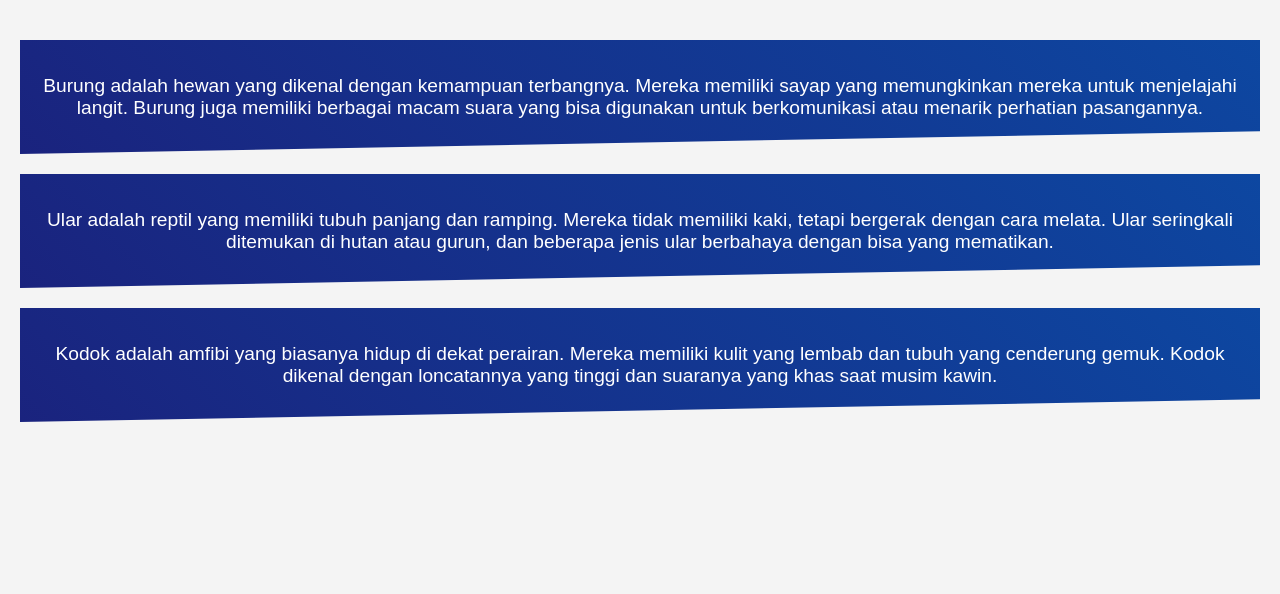
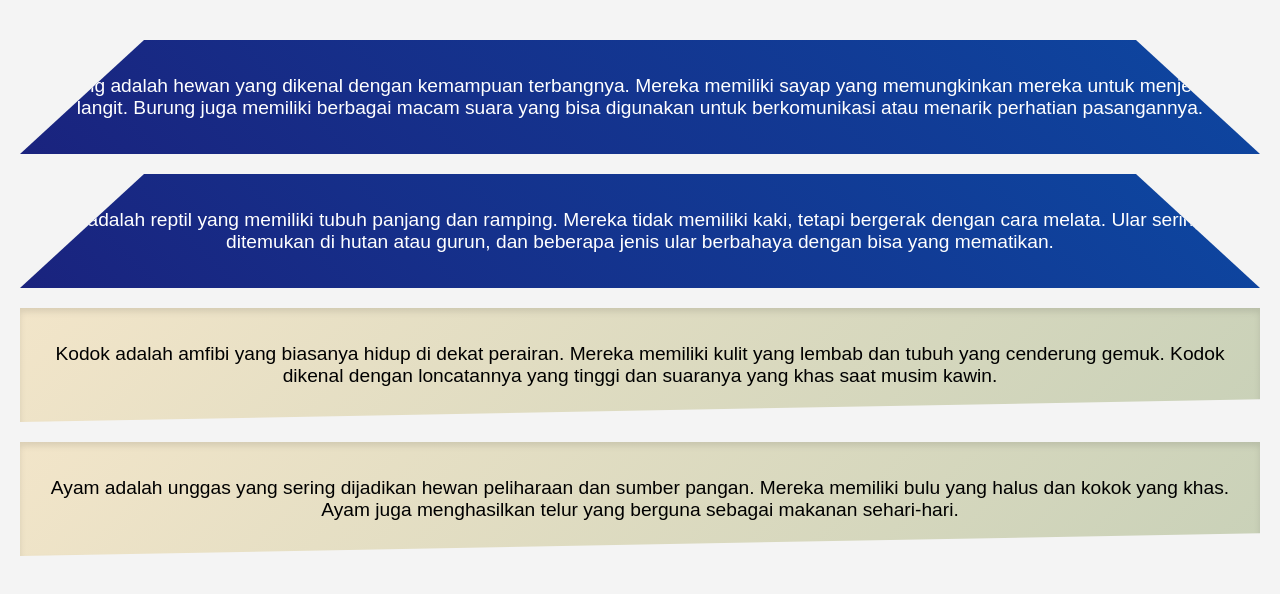
Before and after one commit to SAFF35/C11, a plain HTML site: page index.html in a window 1280 px wide. Drawn offline with Linux system fonts and the light colour scheme.

Commit message:
Update index.html

```diff
--- a/index.html
+++ b/index.html
@@ -15,36 +15,59 @@
             background-color: #f4f4f4;
             padding: 20px;
         }
-        .zigzag-container {
+        /* Jajaran Genjang untuk paragraf 1 dan 2 */
+        .paragraf-jajaran {
             display: block;
             background: linear-gradient(45deg, #1a237e, #0d47a1);
-            clip-path: polygon(0 0, 100% 0, 100% 80%, 0 100%);
+            clip-path: polygon(10% 0, 90% 0, 100% 100%, 0 100%);
             padding: 20px;
             margin: 20px 0;
             color: white;
             text-align: center;
         }
-        .zigzag-container p {
+        .paragraf-jajaran p {
             margin: 15px 0;
             font-size: 1.2rem;
         }
+
+        /* Kertas Jaman Dulu untuk paragraf 3 dan 4 */
+        .paragraf-kertas {
+            display: block;
+            background: linear-gradient(135deg, #f2e5c9, #c9d1b8);
+            clip-path: polygon(0 0, 100% 0, 100% 80%, 0 100%);
+            padding: 20px;
+            margin: 20px 0;
+            color: black;
+            text-align: center;
+            box-shadow: inset 0 4px 6px rgba(0, 0, 0, 0.1);
+        }
+        .paragraf-kertas p {
+            margin: 15px 0;
+            font-size: 1.2rem;
+        }
+
     </style>
 </head>
 <body>
 
     <!-- Paragraf tentang Burung -->
-    <div class="zigzag-container">
+    <div class="paragraf-jajaran">
         <p>Burung adalah hewan yang dikenal dengan kemampuan terbangnya. Mereka memiliki sayap yang memungkinkan mereka untuk menjelajahi langit. Burung juga memiliki berbagai macam suara yang bisa digunakan untuk berkomunikasi atau menarik perhatian pasangannya.</p>
     </div>
 
     <!-- Paragraf tentang Ular -->
-    <div class="zigzag-container">
+    <div class="paragraf-jajaran">
         <p>Ular adalah reptil yang memiliki tubuh panjang dan ramping. Mereka tidak memiliki kaki, tetapi bergerak dengan cara melata. Ular seringkali ditemukan di hutan atau gurun, dan beberapa jenis ular berbahaya dengan bisa yang mematikan.</p>
     </div>
 
     <!-- Paragraf tentang Kodok -->
-    <div class="zigzag-container">
+    <div class="paragraf-kertas">
         <p>Kodok adalah amfibi yang biasanya hidup di dekat perairan. Mereka memiliki kulit yang lembab dan tubuh yang cenderung gemuk. Kodok dikenal dengan loncatannya yang tinggi dan suaranya yang khas saat musim kawin.</p>
+    </div>
+
+    <!-- Paragraf tentang Ayam -->
+    <div class="paragraf-kertas">
+        <p>Ayam adalah unggas yang sering dijadikan hewan peliharaan dan sumber pangan. Mereka memiliki bulu yang halus dan kokok yang khas. Ayam juga menghasilkan telur yang berguna sebagai makanan sehari-hari.</p>
     </div>
 
 </body>
```
